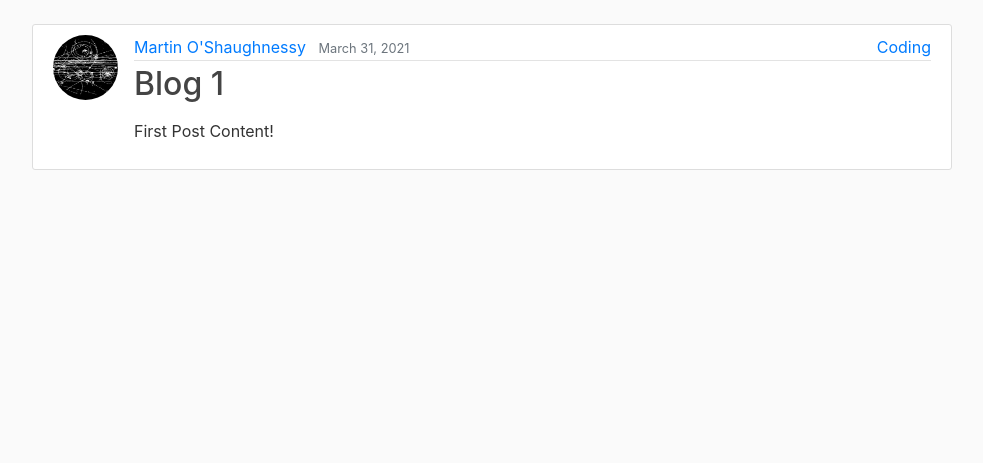
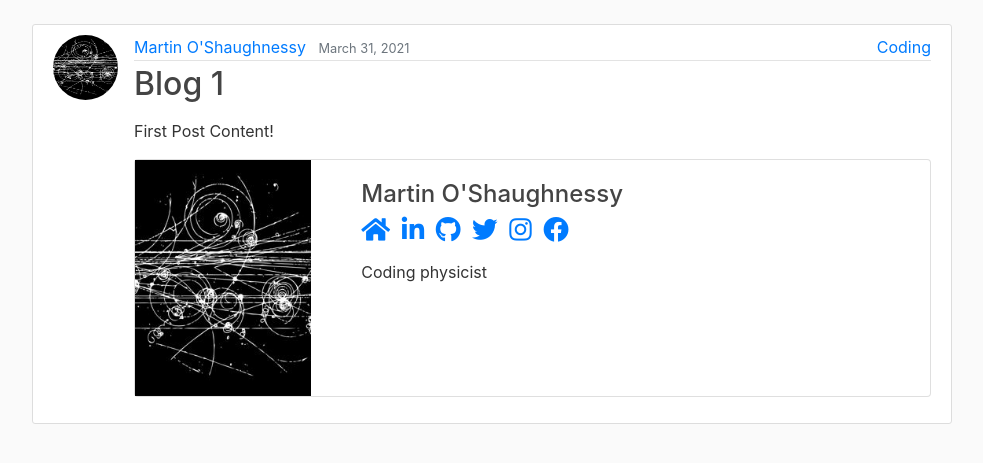
Before and after one commit to vsredshift/guerrilla_lab, a Django app: page /post/1/ in a window 1280 px wide. Shown: the part 56-519 px from the top of the page, without its empty margins (53-1036 px from the left). Run offline with Django 3.2, Linux system fonts and the light colour scheme; data comes from the database, SQL or seed files in the repository; both versions use the stored data as it was after the commit; parts of the project's set-up code (start-up, migrations or seed data) failed here and were passed over; some libraries are stand-ins or nearby versions.

Commit message:
Add profile bio. Add author profile to post

```diff
--- a/blog/static/blog/main.css
+++ b/blog/static/blog/main.css
@@ -78,6 +78,12 @@ a.article-title:hover {
     margin-right: 16px;
 }
 
+.article-end-img {
+    width: 100%;
+    height: auto;
+    max-height: 240px;
+}
+
 .article-metadata {
     padding-bottom: 1px;
     margin-bottom: 4px;
--- a/blog/templates/blog/post_detail.html
+++ b/blog/templates/blog/post_detail.html
@@ -36,6 +36,41 @@
             <p class="article-subtitle">{{ object.subheading }}</p>
             <p class="article-content">{{ object.content|safe }}</p>
 
+            <div class="card mb-3">
+                <div class="row g-0">
+                    <div class="col-md-3">
+                        <img class="article-end-img" src="{{ object.author.profile.image.url }}" alt="...">
+                    </div>
+                    <div class="col-md-9">
+                        <div class="card-body">
+                            <h4 class="card-title mb-2">{{ object.author.first_name }} {{ object.author.last_name }}</h4>
+                            <div class="small text-muted mb-3">
+                                {% if object.author.profile.website %}
+                                    <a class="mr-2" target="blank" href="{{ object.author.profile.website }}"><i class="fas fa-home fa-2x"></i></a>
+                                {% endif %}
+                                {% if object.author.profile.linkedin %}
+                                    <a class="mr-2" target="blank" href="{{ object.author.profile.linkedin }}"><i class="fab fa-linkedin-in fa-2x"></i></a>
+                                {% endif %}
+                                {% if object.author.profile.github %}
+                                    <a class="mr-2" target="blank" href="{{ object.author.profile.github }}"><i class="fab fa-github fa-2x"></i></a>
+                                {% endif %}
+                                {% if object.author.profile.twitter %}
+                                    <a class="mr-2" target="blank" href="{{ object.author.profile.twitter }}"><i class="fab fa-twitter fa-2x"></i></a>
+                                {% endif %}
+                                {% if object.author.profile.instagram %}
+                                    <a class="mr-2" target="blank" href="{{ object.author.profile.instagram}}"><i class="fab fa-instagram fa-2x"></i></a>
+                                {% endif %}
+                                {% if object.author.profile.facebook %}
+                                    <a class="mr-2" target="blank" href="{{ object.author.profile.facebook }}"><i class="fab fa-facebook fa-2x"></i></a>
+                                {% endif %}
+
+                            </div>
+                            <p class="card-text">{{ object.author.profile.bio }}</p>
+                        </div>
+                    </div>
+                </div>
+            </div>
+
             {% if user.is_authenticated %}
                 <hr>
                 <div class="likes">
--- a/blog/urls.py
+++ b/blog/urls.py
@@ -30,9 +30,16 @@ urlpatterns = [
     # Posts by category
     path('category/<str:category>/', CategoryView, name='category'),
 
+    # Likes/Dislikes
     path('like/<int:pk>/', LikePostView, name="post-like"),
     path('dislike/<int:pk>/', DislikePostView, name="post-dislike"),
 
     # About Page
     path('about/', views.about, name='blog-about'),
-] + static(settings.STATIC_URL, document_root=settings.STATIC_ROOT)
+]
+
+
+# Add media files if in dev mode
+if settings.DEBUG:
+    urlpatterns += static(settings.MEDIA_URL, document_root=settings.MEDIA_ROOT)
+    urlpatterns += static(settings.STATIC_URL, document_root=settings.STATIC_ROOT)
--- a/users/models.py
+++ b/users/models.py
@@ -8,6 +8,13 @@ class Profile(models.Model):
     user = models.OneToOneField(User, on_delete=models.CASCADE)
     bio = models.TextField(max_length=1000, blank=True, null=True)
     image = models.ImageField(default='default.jpg', upload_to='profile_pics')
+    # social media links
+    website = models.CharField(max_length=300, blank=True, null=True)
+    linkedin = models.CharField(max_length=300, blank=True, null=True)
+    github = models.CharField(max_length=300, blank=True, null=True)
+    twitter = models.CharField(max_length=300, blank=True, null=True)
+    instagram = models.CharField(max_length=300, blank=True, null=True)
+    facebook = models.CharField(max_length=300, blank=True, null=True)
 
     def __str__(self):
         return f'{self.user.username} Profile'
--- a/users/templates/users/profile.html
+++ b/users/templates/users/profile.html
@@ -5,6 +5,7 @@
         alt=""
         class="rounded-circle account-img"
     />
+    {{ user.profile.bio }}
     <div class="media-body">
         <h2>{{ user.username }}</h2>
         <p class="text-secondary">{{ user.email }}</p>
```
Also changed, not shown: blog/forms.py (+7 -6 lines), db.sqlite3, users/migrations/0007_auto_20210404_2133.py (added).
